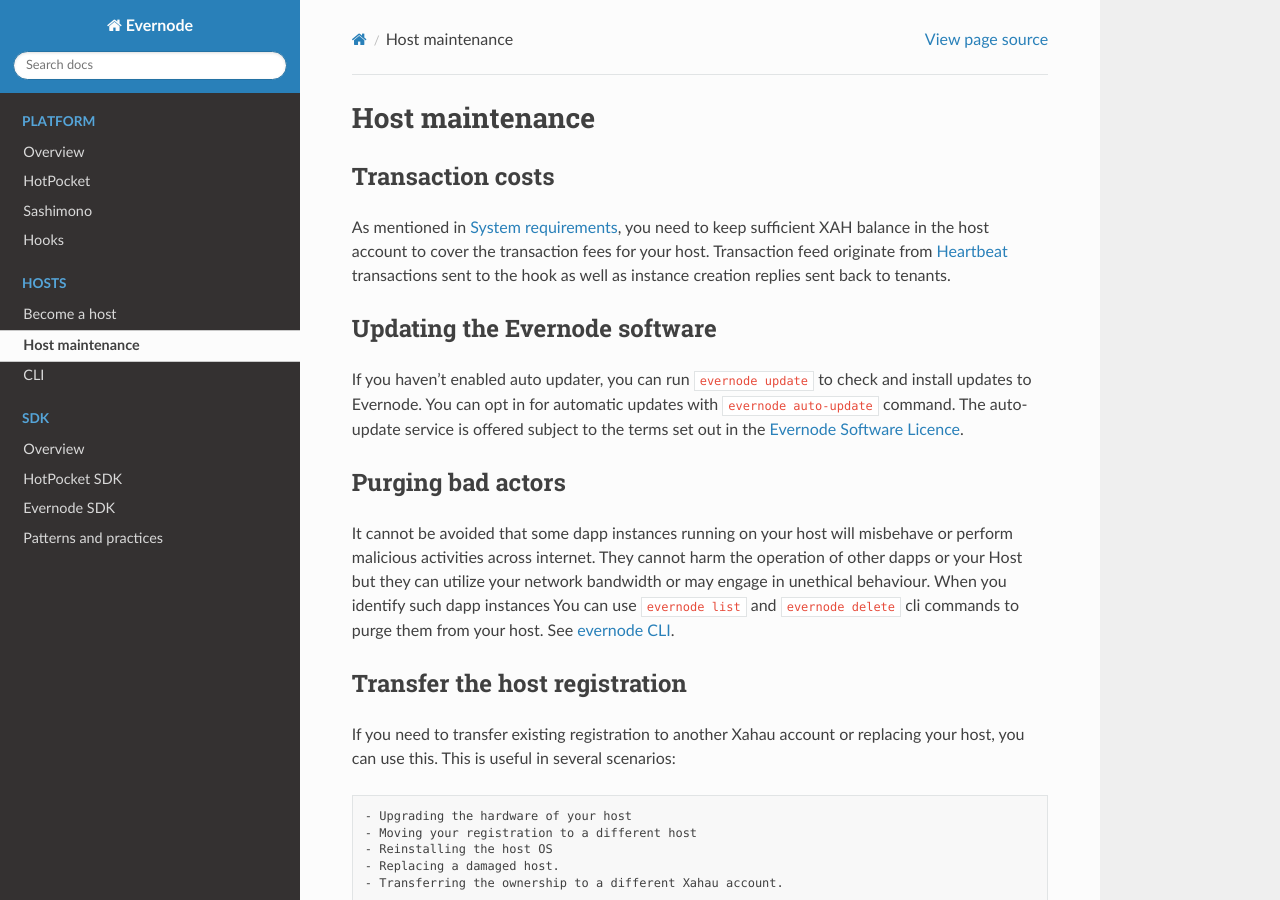
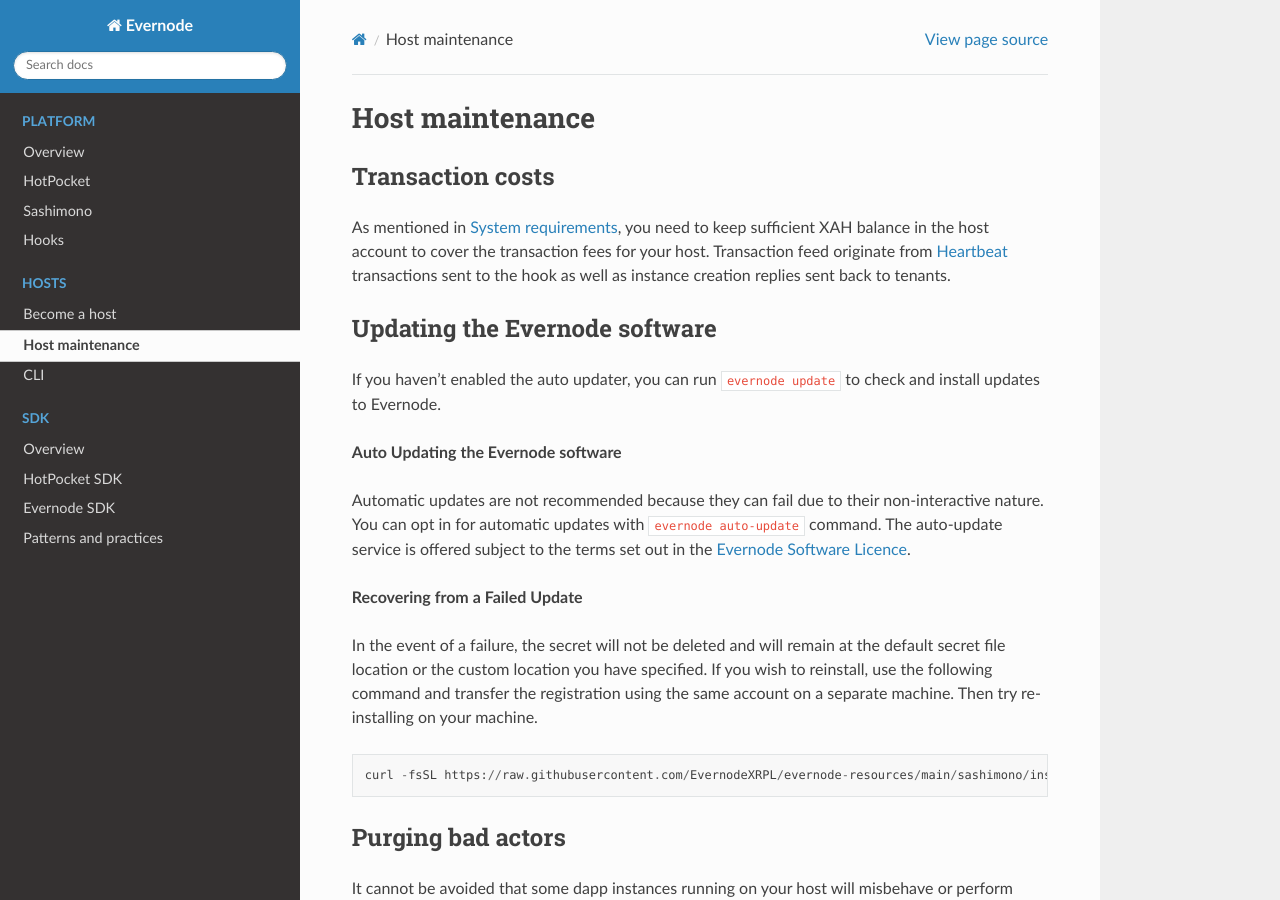
Before and after one commit to tequdev/evernode-docs, a Sphinx documentation site: the page built from docs/source/hosts/maintenance.md, in a window 1280 px wide and 900 px high. Built offline with Sphinx 7.4.7 and the Read the Docs theme 2.0.0, drawn with Linux system fonts in a browser that asks for light colours.

Commit message:
update the docs regarding what to do in an update failure (#16)

````diff
--- a/docs/source/hosts/maintenance.md
+++ b/docs/source/hosts/maintenance.md
@@ -6,7 +6,19 @@
 
 ## Updating the Evernode software
 
-If you haven't enabled auto updater, you can run `evernode update` to check and install updates to Evernode. You can opt in for automatic updates with `evernode auto-update` command. The auto-update service is offered subject to the terms set out in the [Evernode Software Licence](https://raw.githubusercontent.com/EvernodeXRPL/evernode-resources/main/license/evernode-license.pdf).
+If you haven't enabled the auto updater, you can run `evernode update` to check and install updates to Evernode.
+
+**Auto Updating the Evernode software**
+
+Automatic updates are not recommended because they can fail due to their non-interactive nature. You can opt in for automatic updates with `evernode auto-update` command. The auto-update service is offered subject to the terms set out in the [Evernode Software Licence](https://raw.githubusercontent.com/EvernodeXRPL/evernode-resources/main/license/evernode-license.pdf).
+
+**Recovering from a Failed Update**
+
+In the event of a failure, the secret will not be deleted and will remain at the default secret file location or the custom location you have specified. If you wish to reinstall, use the following command and transfer the registration using the same account on a separate machine. Then try re-installing on your machine.
+
+ ```
+ curl -fsSL https://raw.githubusercontent.com/EvernodeXRPL/evernode-resources/main/sashimono/installer/evernode.sh | sudo bash -s transfer
+ ```
 
 ## Purging bad actors
 
````
Also changed, not shown: docs/source/hosts/evernode-cli.md (+0 -5 lines).
